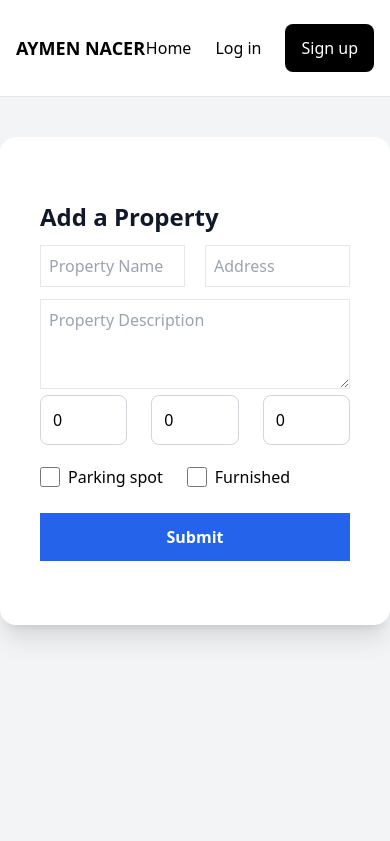
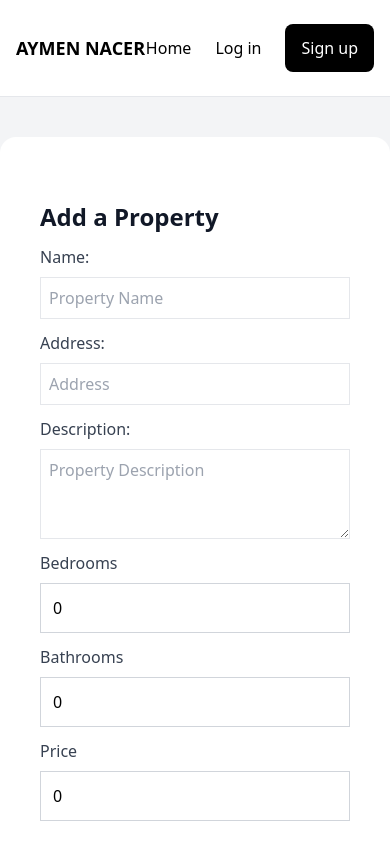
Before and after one commit to Aymen-Nacer/Real-Estate-Marketplace-Application-Front-End-, an Angular app: page /addProperty in a window 390 px wide. Shown: the top 841 px of the page. Built offline with nearby package versions, Linux system fonts and the light colour scheme; no server answers.

Commit message:
Modify Add-property to make responsive and add labels to the inputs

```diff
--- a/src/app/pages/add-property/add-property.component.html
+++ b/src/app/pages/add-property/add-property.component.html
@@ -8,67 +8,94 @@
       class="form bg-white p-6 my-10 relative"
     >
       <h3 class="text-2xl text-gray-900 font-semibold">Add a Property</h3>
-      <div class="flex space-x-5 mt-3">
+      <div class="sm:flex space-x-0 sm:space-x-5 mt-3">
+        <div class="sm:w-1/2 flex flex-col gap-2">
+          <label for="propertyName" class="text-gray-700 label-width"
+            >Name:</label
+          >
           <input
             type="text"
             name="propertyName"
             [(ngModel)]="propertyName"
             placeholder="Property Name"
-          class="border p-2 w-1/2"
+            class="border p-2"
             required
           />
+        </div>
+        <div class="sm:w-1/2 mt-3 sm:mt-0 flex flex-col gap-2">
+          <label for="address" class="text-gray-700 label-width"
+            >Address:</label
+          >
           <input
             type="tel"
             name="address"
             placeholder="Address"
-          class="border p-2 w-1/2"
+            class="border p-2"
             [(ngModel)]="address"
           />
         </div>
+      </div>
+      <div class="flex flex-col gap-2 mt-3">
+        <label for="propertyDescription" class="text-gray-700 label-width"
+          >Description:</label
+        >
         <textarea
           name="propertyDescription"
           cols="10"
           rows="3"
           [(ngModel)]="propertyDescription"
           placeholder="Property Description"
-        class="border p-2 mt-3 w-full"
+          class="border p-2 w-full"
           required
         ></textarea>
+      </div>
 
-      <div class="flex flex-wrap gap-6 justify-center">
-        <div class="flex items-center gap-2 flex-1">
+      <div class="sm:flex flex-wrap gap-1 justify-center mt-3">
+        <div class="flex flex-col gap-2 flex-grow">
+          <label for="bedrooms" class="text-gray-700 label-width"
+            >Bedrooms</label
+          >
           <input
             type="number"
             name="bedrooms"
+            id="bedrooms"
             min="1"
             max="10"
             placeholder="Bedrooms"
             required
-            class="p-3 border border-gray-300 rounded-lg w-full"
+            class="p-3 border border-gray-300 w-full"
             [(ngModel)]="bedrooms"
           />
         </div>
-        <div class="flex items-center gap-2 flex-1">
+        <div class="flex-grow mt-3 sm:mt-0 flex flex-col gap-2">
+          <label for="bathrooms" class="text-gray-700 label-width"
+            >Bathrooms</label
+          >
           <input
             type="number"
             name="bathrooms"
+            id="bathrooms"
             min="1"
             max="10"
             required
             placeholder="Bathrooms"
-            class="p-3 border border-gray-300 rounded-lg w-full"
+            class="p-3 border border-gray-300 w-full"
             [(ngModel)]="bathrooms"
           />
         </div>
-        <div class="flex items-center gap-2 flex-1">
+        <div class="flex-grow mt-3 sm:mt-0 flex flex-col gap-2">
+          <label for="propertyPrice" class="text-gray-700 label-width"
+            >Price</label
+          >
           <input
             type="number"
             name="propertyPrice"
+            id="propertyPrice"
             min="50"
             max="10000000"
             required
             placeholder="Price"
-            class="p-3 border border-gray-300 rounded-lg w-full"
+            class="p-3 border border-gray-300 w-full"
             [(ngModel)]="propertyPrice"
           />
         </div>
@@ -82,7 +109,7 @@
             class="w-5"
             [(ngModel)]="parking"
           />
-          <span>Parking spot</span>
+          <label for="parking" class="text-gray-700">Parking spot</label>
         </div>
         <div class="flex gap-2">
           <input
@@ -91,7 +118,7 @@
             class="w-5"
             [(ngModel)]="furnished"
           />
-          <span>Furnished</span>
+          <label for="furnished" class="text-gray-700">Furnished</label>
         </div>
       </div>
 
--- a/src/app/pages/add-property/add-property.component.ts
+++ b/src/app/pages/add-property/add-property.component.ts
@@ -4,6 +4,7 @@ import { Router } from '@angular/router';
 import { ListingsService } from '../../services/listings.service';
 import { Listing } from '../../models/listing';
 import { MessageService } from '../../services/message.service';
+import { AuthService } from '../../services/auth.service';
 
 @Component({
   selector: 'app-add-property',
@@ -23,7 +24,8 @@ export class AddPropertyComponent {
   constructor(
     private router: Router,
     private listingsService: ListingsService,
-    private messageService: MessageService
+    private messageService: MessageService,
+    private authService: AuthService
   ) {}
 
   onAddProperty(newPropertyForm: NgForm): void {
@@ -41,8 +43,10 @@ export class AddPropertyComponent {
         furnished: this.furnished,
         name: this.propertyName,
         description: this.propertyDescription,
-        userId: '1',
+        userId: this.authService.getCurrentUser().id.toString(),
       };
+
+      console.log('listing to be added is', listing);
 
       this.listingsService.addProperty(listing).subscribe({
         next: (addedListing) => {
```
Lines whose indentation alone changed are shown as unchanged.
